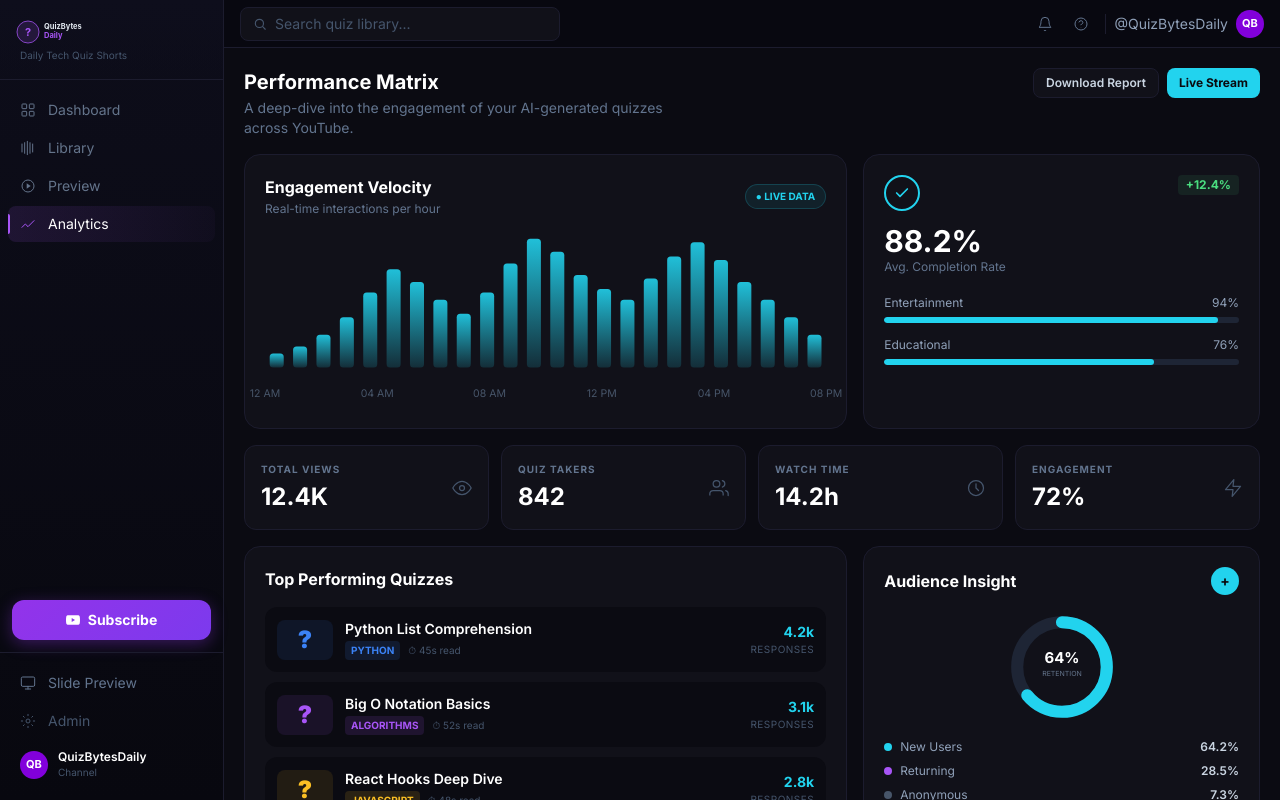
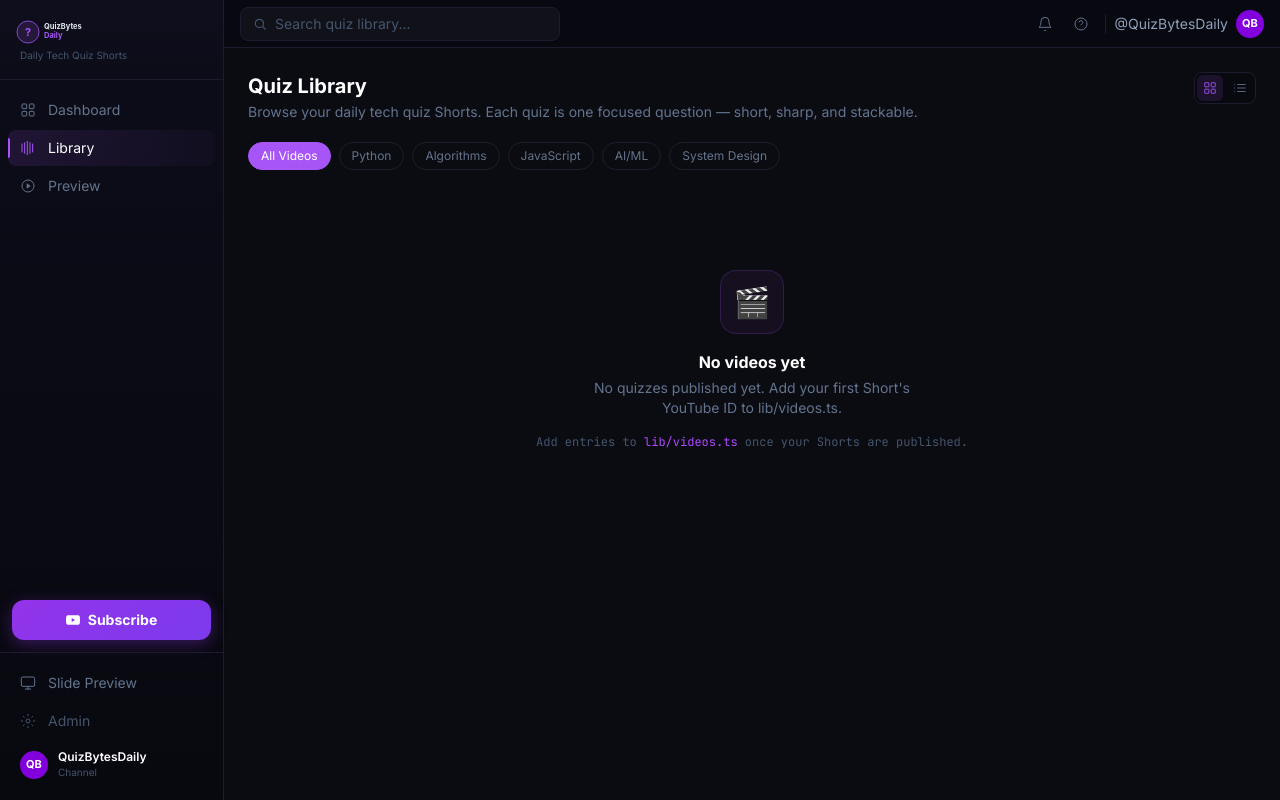
Before and after one commit to infosiva/quizbytesdaily, a Next.js app: page / in a window 1280 px wide. Built offline with nearby package versions, Linux system fonts and the light colour scheme.

Commit message:
Remove Analytics from nav (mock data); set Library as default section

```diff
--- a/app/page.tsx
+++ b/app/page.tsx
@@ -14,7 +14,7 @@ import {
 import type { QuizVideo } from "@/lib/videos";
 
 // ── Types ─────────────────────────────────────────────────────────────────────
-type Section = "dashboard" | "library" | "preview" | "analytics";
+type Section = "dashboard" | "library" | "preview";
 
 // ── Design tokens ─────────────────────────────────────────────────────────────
 const BG    = "#0b0b12";
@@ -641,7 +641,8 @@ function PreviewView() {
   );
 }
 
-// ── Analytics dashboard ───────────────────────────────────────────────────────
+// ── Analytics dashboard (kept for future use, not linked in nav) ─────────────
+// eslint-disable-next-line @typescript-eslint/no-unused-vars
 function AnalyticsView() {
   // 24-hour hourly engagement sample data
   const hourly = [8, 12, 18, 28, 42, 55, 48, 38, 30, 42, 58, 72, 65, 52, 44, 38, 50, 62, 70, 60, 48, 38, 28, 18];
@@ -870,12 +871,11 @@ const NAV: { id: Section; label: string; Icon: () => React.ReactElement }[] = [
   { id: "dashboard", label: "Dashboard", Icon: Ico.Dashboard },
   { id: "library",   label: "Library",   Icon: Ico.Library   },
   { id: "preview",   label: "Preview",   Icon: Ico.Preview   },
-  { id: "analytics", label: "Analytics", Icon: Ico.Analytics },
 ];
 
 // ── Root page ─────────────────────────────────────────────────────────────────
 export default function Home() {
-  const [section, setSection] = useState<Section>("analytics");
+  const [section, setSection] = useState<Section>("library");
   const [sidebarOpen, setSidebarOpen] = useState(false);
 
   const sidebarContent = (
@@ -1042,7 +1042,6 @@ export default function Home() {
           {section === "dashboard" && <DashboardView />}
           {section === "library"   && <LibraryView />}
           {section === "preview"   && <PreviewView />}
-          {section === "analytics" && <AnalyticsView />}
         </main>
       </div>
     </div>
```
